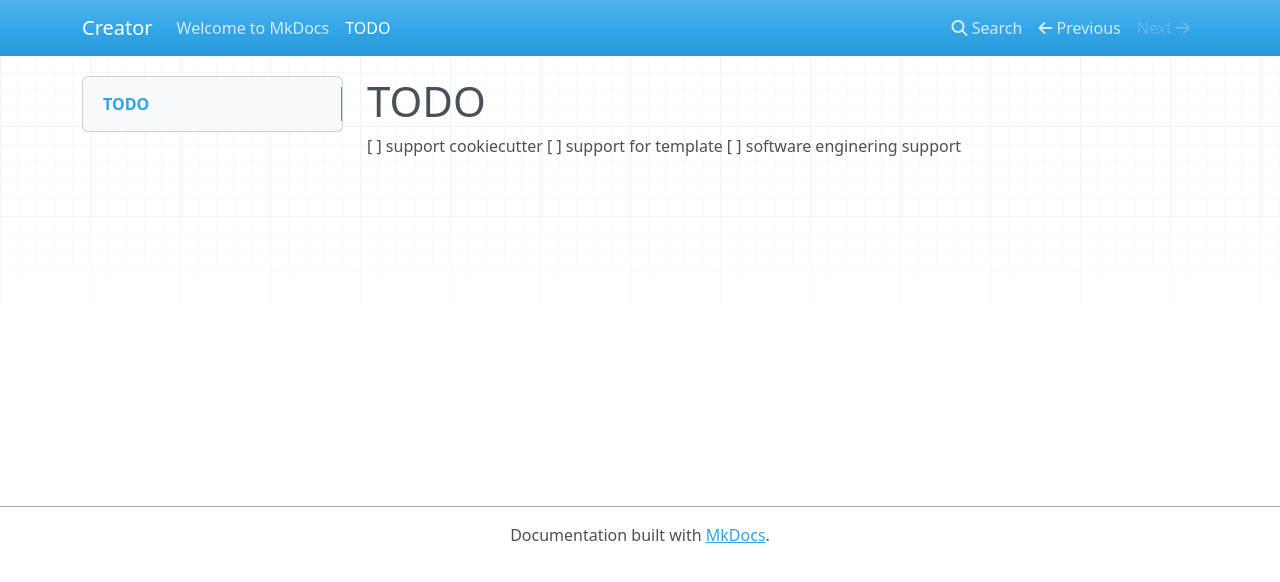
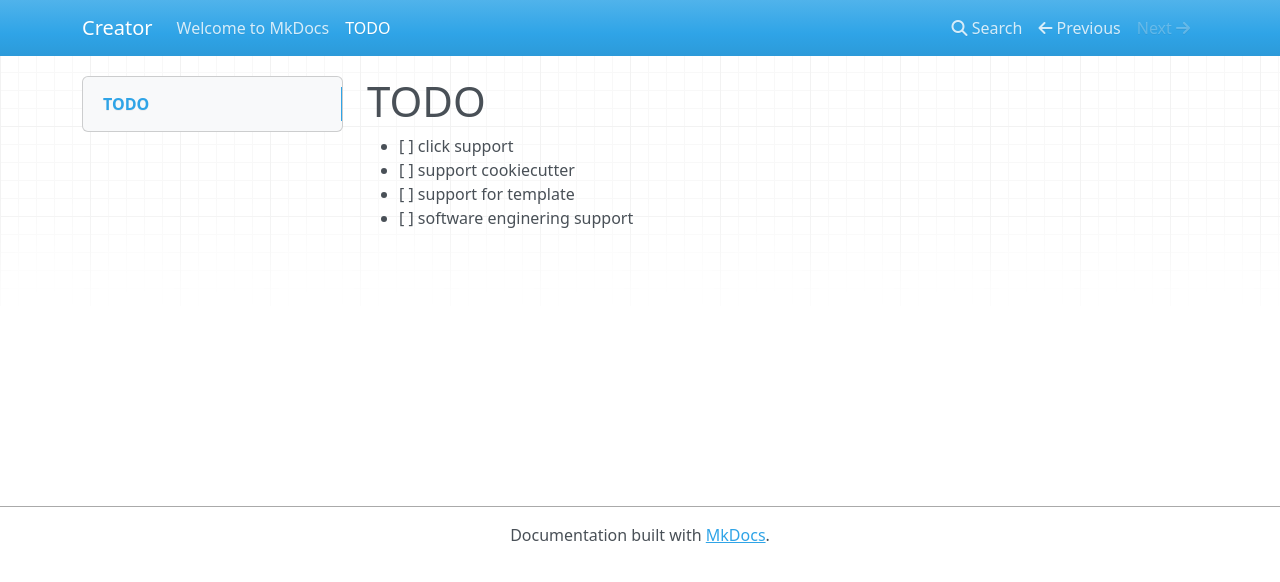
Before and after one commit to thinghoo-cn/creator, an MkDocs documentation site: the page built from docs/todos.md, in a window 1280 px wide. Shown: the top 582 px of the page. Built offline with MkDocs 1.6.1, drawn with Linux system fonts in a browser that asks for light colours; nearby versions of some CDN libraries.

Commit message:
update todo docs

```diff
--- a/docs/todos.md
+++ b/docs/todos.md
@@ -1,6 +1,7 @@
 # TODO
 
 
-[ ] support cookiecutter
-[ ] support for template
-[ ] software enginering support
+- [ ] click support
+- [ ] support cookiecutter
+- [ ] support for template
+- [ ] software enginering support
```
